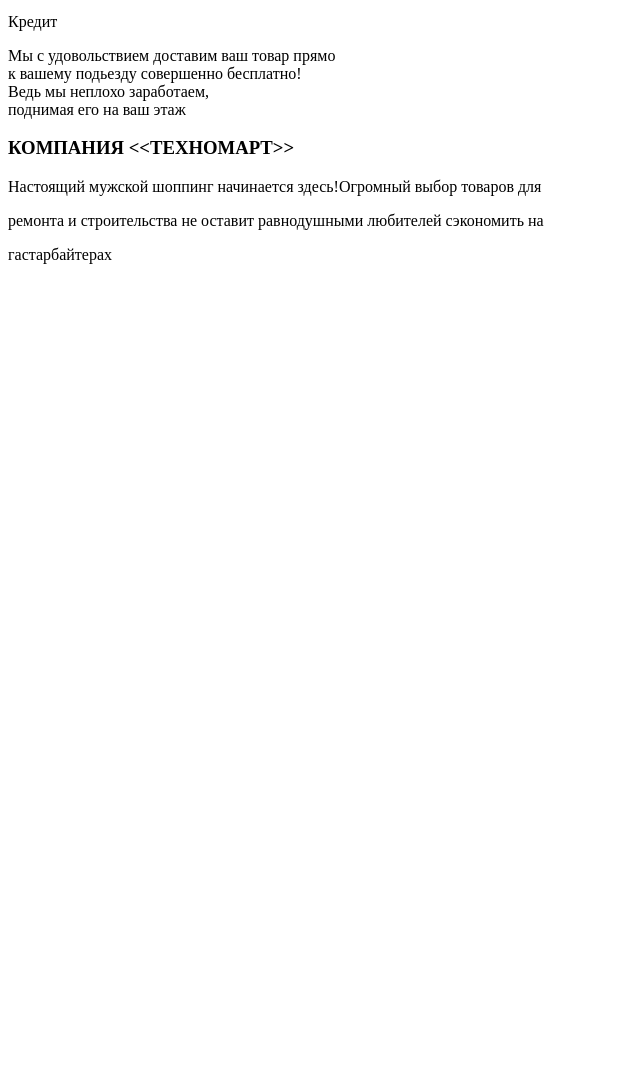
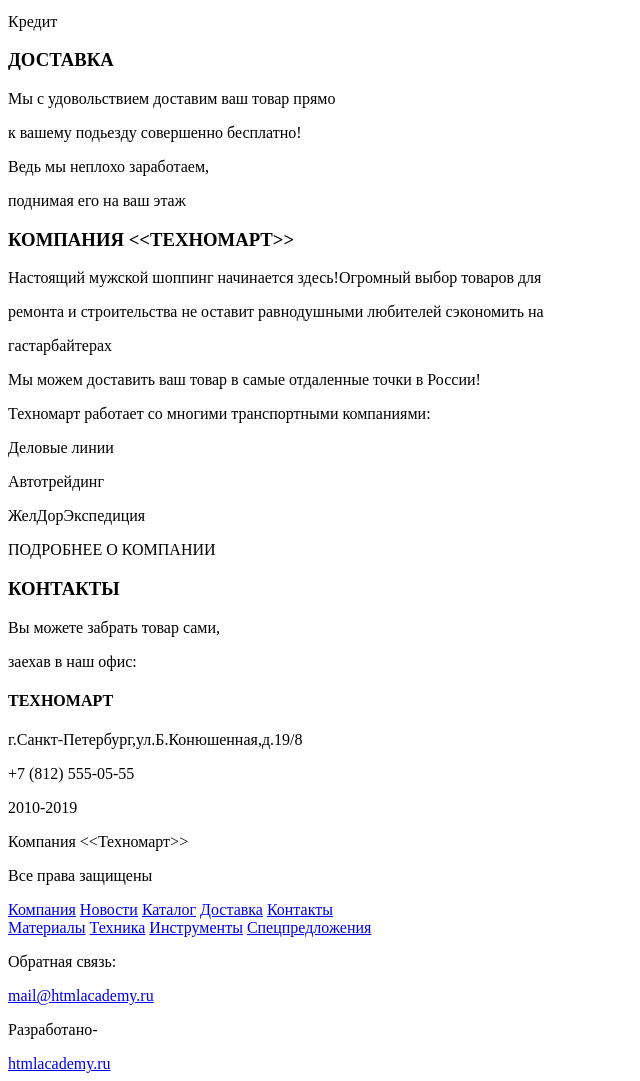
Before and after one commit to Barmanas/1469677-technomart-29, a plain HTML site: page index.html in a window 1280 px wide. Shown: the part 629-1710 px from the top of the page, without its empty margins (0-640 px from the left). Before the commit the page ends 909 px from the top, so only its background shows below. Drawn offline with Linux system fonts and the light colour scheme.

Commit message:
Разметка главной страницы.Основное наполнение и подвал

```diff
--- a/index.html
+++ b/index.html
@@ -3,20 +3,20 @@
 	<header>
 		<nav>
 			   <h4><a href="blank.html">ТЕХНОМАРТ</a></h4>
-			  <section>
+			  <div>
 		       <h><a href="blank.html">Поиск<a/></h>
 		       <h><a href="blank.html">Закладки<a/></h>
 		       <h><a href="blank.html">Корзина<a/></h>
-		      </section>
+		      </div>
 		       <h><a href="blank.html">Оформить заказ<a/></h>
 
-            <section>
+            <div>
               <p>Интернет-магазин
 	          <p>строительных материалов
 	          <p>и инструментов для ремонта
 	          <h3>+7(812)555-05-55</h3>
 	          <p>г.Санкт-Петербург,ул.Б.Конюшенная,д.19/18</p>
-	        </section>
+	        </div>
 	          <div>
               <p><a href="blank.html">Войти</a></p>
               <p><a href="blank.html">Регистрация</a></p>
@@ -32,6 +32,11 @@
        </main>
 	   </nav>
 	</header>
+	<section>
+		<figure>
+
+		</figure>
+	</section>
     <section>
     <h3>ПОПУЛЯРНЫЕ ТОВАРЫ:
     	<figure>
@@ -56,18 +61,60 @@
         	<p>Кредит</p>
         </section>
          <section>
-          <p></p>
-           <div>Мы с удовольствием доставим ваш товар прямо</div>
-           <div>к вашему подьезду совершенно бесплатно!</div>
-           <div>Ведь мы неплохо заработаем,</div>
-           <div>поднимая его на ваш этаж</div>
+          <h3>ДОСТАВКА</h3>
+           <p>Мы с удовольствием доставим ваш товар прямо</p>
+           <p>к вашему подьезду совершенно бесплатно!</p>
+           <p>Ведь мы неплохо заработаем,</p>
+           <p>поднимая его на ваш этаж</p>
+           <figure>
+
+         		</figure>
          </section>
          <section>
          	<h3>КОМПАНИЯ <<ТЕХНОМАРТ>></h3>
          		<p>Настоящий мужской шоппинг начинается здесь!Огромный выбор товаров для</p><p> ремонта и строительства не оставит равнодушными любителей сэкономить на</p><p>гастарбайтерах</p>
+         			<p>Мы можем доставить ваш товар в самые отдаленные точки в России!</p><p>Техномарт работает со многими транспортными компаниями:</p>
+         			<div>
+         				<p>Деловые линии</p>
+         				<p>Автотрейдинг</p>
+         				<p>ЖелДорЭкспедиция</p>
+         				<p>ПОДРОБНЕЕ О КОМПАНИИ</p>
+         	     	</div>
+         	     	<h3>КОНТАКТЫ</h3>
+         	     	<p>Вы можете забрать товар сами,</p><p>заехав в наш офис:</p>
+         	     	<figure>
 
+         	     	</figure>
          </section>
-</main>
+         <footer>
+         	<h4>ТЕХНОМАРТ</h4>
+         	<div>
+         	<p>г.Санкт-Петербург,ул.Б.Конюшенная,д.19/8</p>
+         	<p>+7 (812) 555-05-55</p>
+         	<p>2010-2019</p> Компания <<Техномарт>>
+         	<p>Все права защищены</p>
+         	<figure>
+
+         	</figure>
+         	</div>
+         	<section>
+         		<a href="blank.html">Компания</a>
+         		<a href="blank.html">Новости</a>
+         		<a href="blank.html">Каталог</a>
+         		<a href="blank.html">Доставка</a>
+         		<a href="blank.html">Контакты</a>
+         	</section>
+         	<section>
+         		<a href="blank.html">Материалы</a>
+         	    <a href="blank.html">Техника</a>
+         		<a href="blank.html">Инструменты</a>
+         		<a href="blank.html">Спецпредложения</a>
+         		<p>Обратная связь:</p>
+         		<a href="blank.html">mail@htmlacademy.ru</a>
+         			<p>Разработано-</p>
+                <a href="blank.html">htmlacademy.ru</a>
+         	</section>
+         </footer>
 
 </body>
 </html>
```
